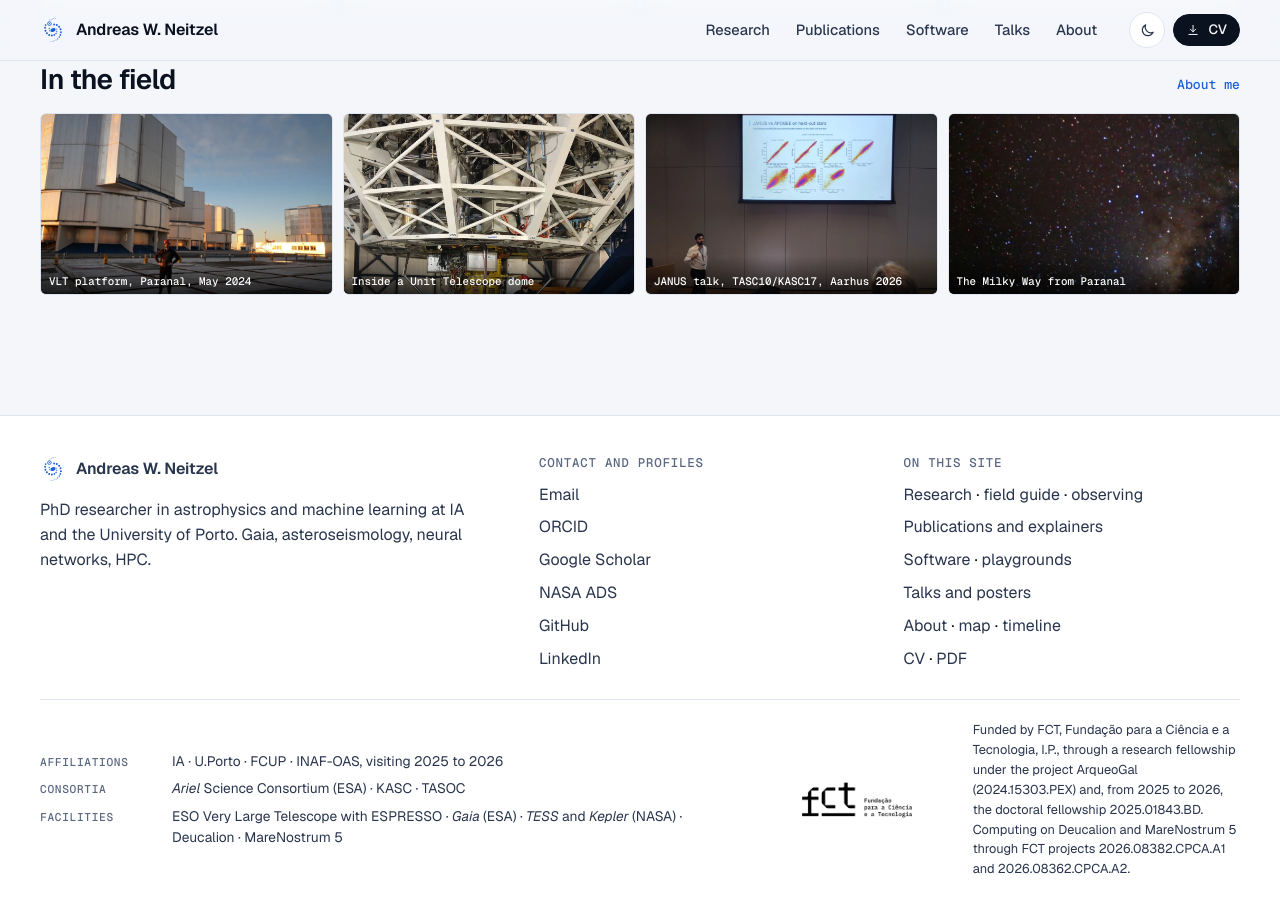
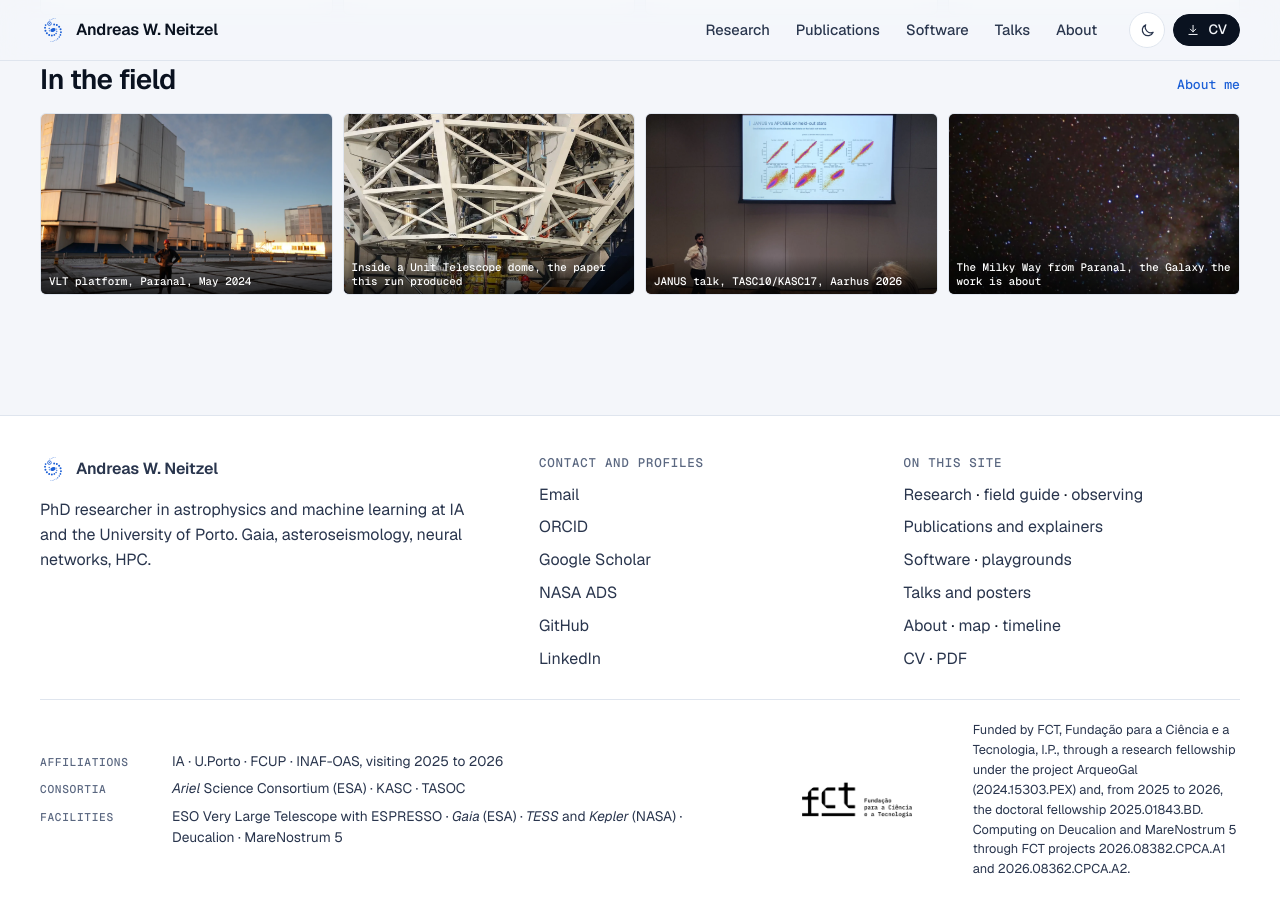
Before and after one commit to AndreasWNeitzel/AndreasWNeitzel.github.io, a Jekyll site: the page built from _pages/index.md, in a window 1280 px wide and 900 px high, scrolled down 3822 px. Built offline with Jekyll 4.4.1, drawn with Linux system fonts in a browser that asks for light colours.

Commit message:
Four photographs, four destinations

```diff
--- a/_data/home.yml
+++ b/_data/home.yml
@@ -85,16 +85,16 @@
     url: /observing/paranal/
   - src: /assets/img/photos/ut-dome-interior.webp
     alt: Andreas standing beneath the mirror cell of an 8.2-metre Unit Telescope inside its dome.
-    caption: Inside a Unit Telescope dome
-    url: /observing/paranal/
+    caption: Inside a Unit Telescope dome, the paper this run produced
+    url: /papers/campante-2026-gj570a/
   - src: /assets/img/photos/aarhus-2026-janus-heldout.webp
     alt: Andreas presenting JANUS at TASC10/KASC17 in Aarhus, in front of a slide comparing its labels with APOGEE on held-out stars.
     caption: JANUS talk, TASC10/KASC17, Aarhus 2026
     url: /talks/
   - src: /assets/img/photos/paranal-milky-way.webp
     alt: The Milky Way over the Atacama desert, photographed from Paranal before dawn.
-    caption: The Milky Way from Paranal
-    url: /observing/paranal/
+    caption: The Milky Way from Paranal, the Galaxy the work is about
+    url: /research/#populations
 
 now: Building JANUS, a neural network for the chemistry of oscillating red giants from <i>Gaia</i> spectra, for the FCT project ArqueoGal. Thesis due in 2027.
 
```
